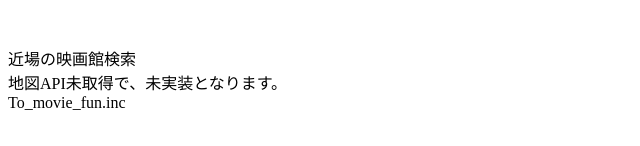
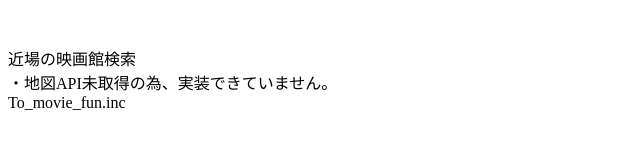
Before and after one commit to jungle379/Latest_movie_checker, a Next.js app: page /near/map in a window 1280 px wide. Shown: the part 300-446 px from the top of the page, without its empty margins (0-640 px from the left). Built offline with nearby package versions, Linux system fonts and the light colour scheme.

Commit message:
見栄え修正

```diff
--- a/src/pages/header/beginner.jsx
+++ b/src/pages/header/beginner.jsx
@@ -22,8 +22,8 @@ export default function Beginner() {
           <ul className="mt-5 ml-40">・各映画詳細ページに外部リンクを儲けています　→公式サイトの公開劇場一覧ページに遷移します。上映劇場は外部サイトから確認してください。</ul>
           <ul className="mt-5 ml-40">・下部に問い合わせフォームへのボタンがあります。不明点は気兼ねなくお尋ねください。</ul>
         </div>
-        <div className="hover:bg-yellow-300 text-blue-500 mt-20 ml-80 underline w-20">
-          <a onClick={clickButton}>問い合せ先</a>
+        <div className="hover:bg-yellow-300 text-blue-500 mt-20 ml-80 underline w-40">
+          <a onClick={clickButton}>問い合わせフォームへ</a>
         </div>
         <Footer></Footer>
       </main>
--- a/src/pages/near/map.jsx
+++ b/src/pages/near/map.jsx
@@ -9,7 +9,7 @@ export default function FirstPost() {
         <Header></Header>
         <div className="text-5xl pb-5 text-red-700 ml-20">近場の映画館検索</div>
         <div className="ml-40" id="map">
-      地図API未取得で、未実装となります。
+          ・地図API未取得の為、実装できていません。
     </div>
       </main>
       <Footer></Footer>
```
Lines whose indentation alone changed are shown as unchanged.
